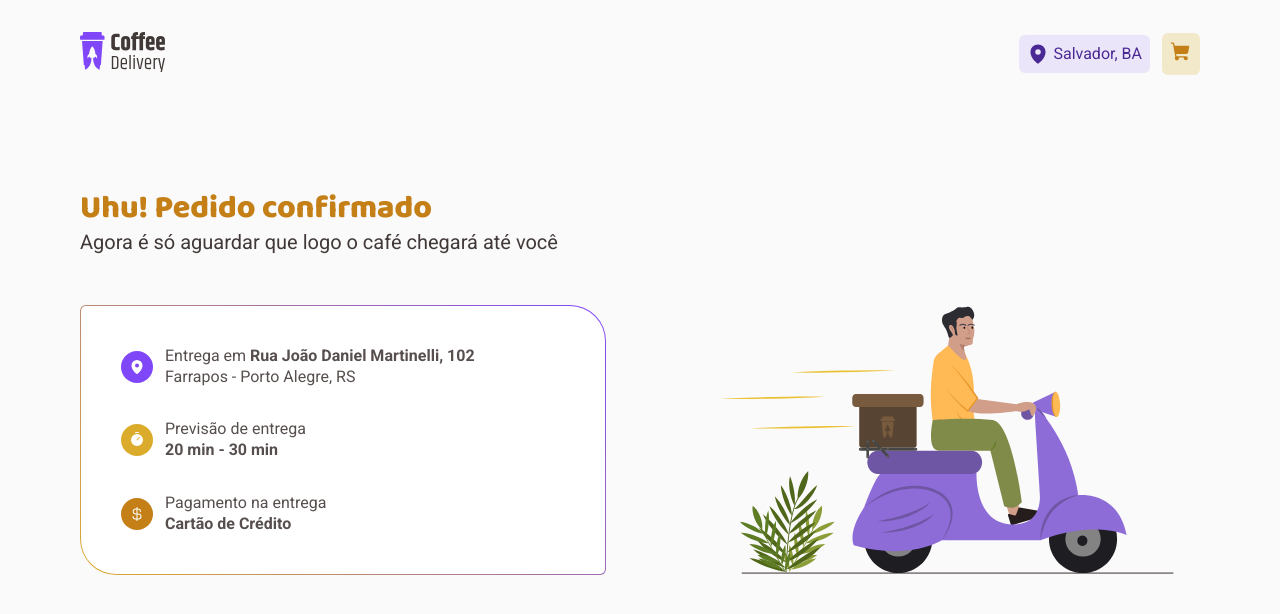
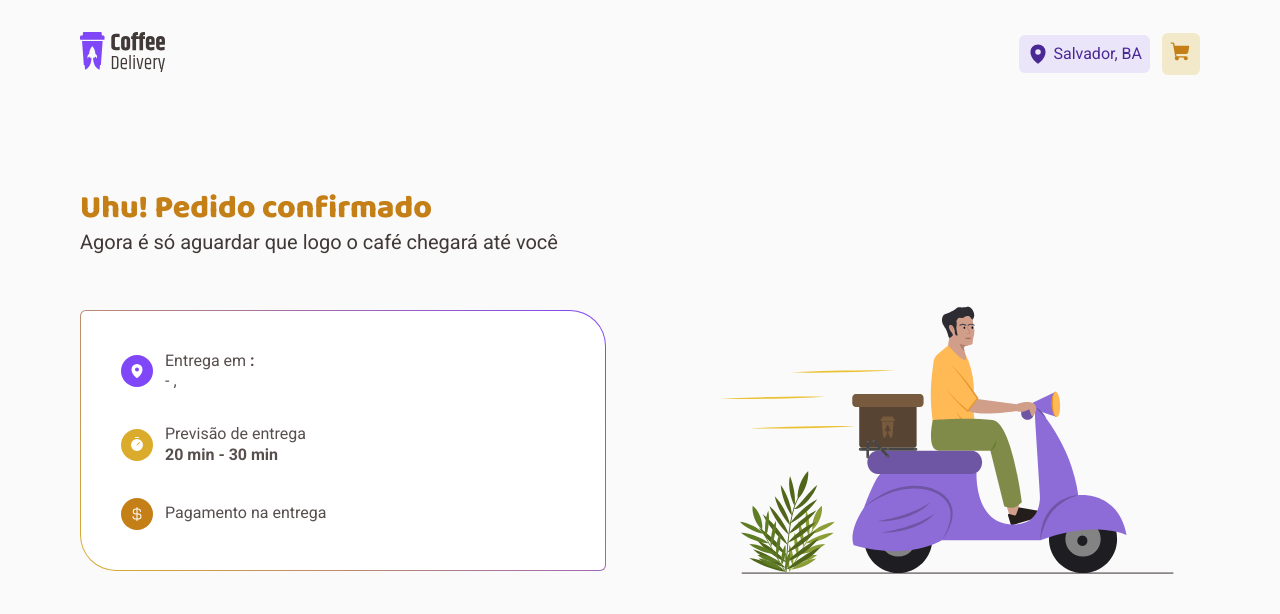
Before and after one commit to AleMFS/Coffee-Delivery, a React (Vite) app: page /Delivery in a window 1280 px wide. Shown: the top 614 px of the page. Built offline with nearby package versions, Linux system fonts and the light colour scheme.

Commit message:
update page delivery

```diff
--- a/src/Pages/CompleteOrder/components/Order/OptionsPayment.tsx
+++ b/src/Pages/CompleteOrder/components/Order/OptionsPayment.tsx
@@ -27,11 +27,11 @@ export function OptionsPayment() {
 
                     >
 
-                        <PaymentMethodOptions icon={<CreditCard size={16} />} text="CARTÃO DE CRÉDITO" />
+                        <PaymentMethodOptions icon={<CreditCard size={16} />} text="Cartão de crédito" />
 
-                        <PaymentMethodOptions icon={<Bank size={16} />} text="CARTÃO DE DÉBITO" />
+                        <PaymentMethodOptions icon={<Bank size={16} />} text="Cartão de débito" />
 
-                        <PaymentMethodOptions icon={<Money size={16} />} text="DINHEIRO" />
+                        <PaymentMethodOptions icon={<Money size={16} />} text="Dinheiro" />
 
                     </OptionsPaymentContainer>
                 )
--- a/src/Pages/CompleteOrder/components/Order/PaymentMethodOptions/index.tsx
+++ b/src/Pages/CompleteOrder/components/Order/PaymentMethodOptions/index.tsx
@@ -5,7 +5,7 @@ import { CartContext } from "../../../../../context/CartContext";
 
 interface PaymentProps {
     icon: ReactNode;
-    text: "CARTÃO DE CRÉDITO" | "CARTÃO DE DÉBITO" | "DINHEIRO"
+    text: string
 }
 
 export function PaymentMethodOptions({ icon, text }: PaymentProps) {
--- a/src/Pages/Delivery/index.tsx
+++ b/src/Pages/Delivery/index.tsx
@@ -2,9 +2,15 @@ import { DataContent, DeliveryContainer, DeliveryData } from "./styles";
 import { CurrencyDollar, MapPin, Timer } from 'phosphor-react'
 import delivery from '../../assets/Delivery.svg'
 import { BenefitsIcons } from "../../components/BenefitsIcons";
+import { useContext } from "react";
+import { CartContext } from "../../context/CartContext";
 
 
 export function Delivery() {
+    const {dataForm ,paymentValue} = useContext(CartContext)
+
+
+
 
     return (
         <DeliveryContainer>
@@ -17,9 +23,9 @@ export function Delivery() {
                             icon={<MapPin size={16} weight='fill' />}
                             statusColor='purple'
                             text={
-                                <span>Entrega em <strong>Rua João Daniel Martinelli, 102</strong>
+                                <span>Entrega em <strong>: {dataForm.rua} </strong>
                                     <br />
-                                    Farrapos - Porto Alegre, RS
+                                    {dataForm.bairro} - {dataForm.cidade}, {dataForm.uf}
                                 </span>
                             }
                         />
@@ -46,7 +52,7 @@ export function Delivery() {
                             text={
                                 <span>Pagamento na entrega
                                     <br />
-                                    <strong>Cartão de Crédito </strong>
+                                    <strong>{paymentValue} </strong>
                                 </span>
                             }
                         />
--- a/src/context/CartContext.tsx
+++ b/src/context/CartContext.tsx
@@ -17,7 +17,7 @@ interface CartContextType {
     totalCoffees: number
     cartItems: Coffees[]
     createFormAdrress: (dataForm: AdrressForm) => void
-    dataForm: AdrressForm[]
+    dataForm: any
     changeQuantityInCart: (number: number, id: number) => void
     priceTotal: number
     meansOfPayment: (value: any) => void,
@@ -38,11 +38,12 @@ export const CartContext = createContext({} as CartContextType)
 export function CartContextProvider({ children }: CartContextProviderProps) {
 
     const [cartItems, setCartItems] = useState<Coffees[]>([])
-    const [dataForm, setDataForm] = useState<AdrressForm[]>([])
+    const [dataForm, setDataForm] = useState({})
     const [priceTotal, setPriceTotal] = useState(0)
     const [paymentValue, setPaymentValue] = useState("")
     const totalCoffees = cartItems.length
 
+    console.log(dataForm)
 
 
     function update() {
@@ -55,6 +56,7 @@ export function CartContextProvider({ children }: CartContextProviderProps) {
     useEffect(() => {
         update()
     }, [cartItems])
+
 
 
 
@@ -130,13 +132,13 @@ export function CartContextProvider({ children }: CartContextProviderProps) {
     function createFormAdrress(data: any) {
 
         setDataForm(data)
-        console.log(dataForm)
+
     }
 
     function meansOfPayment(value: any) {
         setPaymentValue(value.currentTarget.value)
     }
-    console.log(dataForm)
+
 
     return (
         <CartContext.Provider value={{
```
